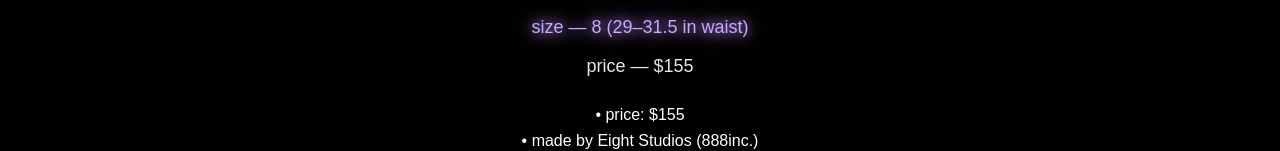
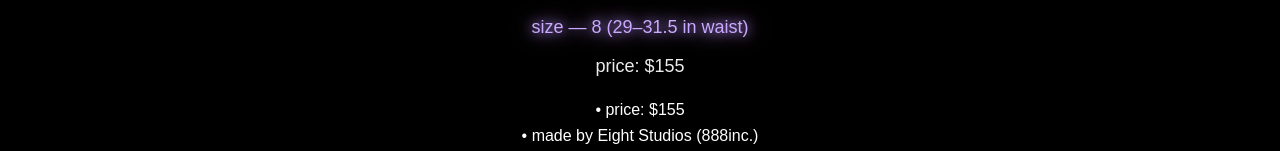
Before and after one commit to eightstudios-gittyhub/eightstudios-site, a Next.js app: page /products/jeans/blooming-through-concrete in a window 1280 px wide. Shown: the part 161-312 px from the top of the page. Built offline with nearby package versions, Linux system fonts and the light colour scheme.

Commit message:
Update ProductPageTemplate.jsx

```diff
--- a/app/components/ProductPageTemplate.jsx
+++ b/app/components/ProductPageTemplate.jsx
@@ -6,7 +6,7 @@
   price,
   description,
   images = [],
-  stripe, // Stripe link per product
+  stripe,
 }) {
   const purpleGlow = {
     color: "#caa9ff",
@@ -24,7 +24,7 @@
       }}
     >
       {/* TITLE */}
-      <h1 style={{ fontSize: "32px", marginBottom: "6px" }}>{title}</h1>
+      <h1 style={{ fontSize: "32px", marginBottom: "8px" }}>{title}</h1>
 
       {/* SIZE */}
       {size && (
@@ -39,17 +39,17 @@
         </p>
       )}
 
-      {/* PRICE */}
+      {/* PRICE (COLON VERSION LIKE YOU WANT) */}
       {price && (
         <p
           style={{
             fontSize: "18px",
-            marginBottom: "25px",
+            marginBottom: "20px",
             color: "white",
-            opacity: 0.9,
+            opacity: 0.92,
           }}
         >
-          price — {price}
+          price: {price}
         </p>
       )}
 
@@ -88,7 +88,7 @@
         ))}
       </div>
 
-      {/* STRIPE BUTTON */}
+      {/* BUY BUTTON */}
       {stripe && (
         <a
           href={stripe}
```
